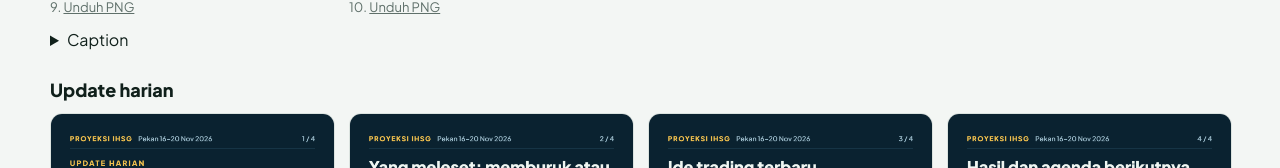
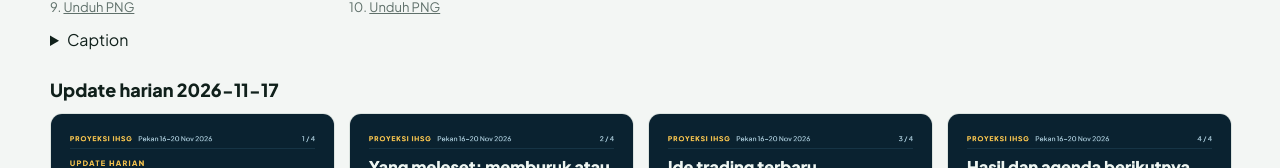
Before and after one commit to ihsghodler/ihsghodler, a plain HTML site: page kartu/index.html in a window 1280 px wide. Shown: the part 1351-1519 px from the top of the page. Drawn offline with Linux system fonts and the light colour scheme.

Commit message:
Pembaruan otomatis 2026-11-18T08:08:21+07:00

```diff
--- a/kartu/index.html
+++ b/kartu/index.html
@@ -16,7 +16,7 @@ Saringan tren &amp; MA: INDF, BBRI, UNTR, BBNI, TINS, TPIA
 
 Bukan saran investasi. Proyeksi adalah estimasi model yang bisa meleset; ide trading adalah hasil saringan teknikal, bukan rekomendasi beli atau jual.
 
-#IHSG #saham #sahamindonesia #analisissaham #pasarmodal #investasi</pre></details></section><section><h2>Update harian</h2><div class="galeri"><figure><a href="2026-11-16-harian/01-update.png"><img src="2026-11-16-harian/01-update.png" alt="Update harian, kartu 1"></a><figcaption>1. <a href="2026-11-16-harian/01-update.png" download>Unduh PNG</a></figcaption></figure><figure><a href="2026-11-16-harian/02-meleset.png"><img src="2026-11-16-harian/02-meleset.png" alt="Update harian, kartu 2"></a><figcaption>2. <a href="2026-11-16-harian/02-meleset.png" download>Unduh PNG</a></figcaption></figure><figure><a href="2026-11-16-harian/03-ide-baru.png"><img src="2026-11-16-harian/03-ide-baru.png" alt="Update harian, kartu 3"></a><figcaption>3. <a href="2026-11-16-harian/03-ide-baru.png" download>Unduh PNG</a></figcaption></figure><figure><a href="2026-11-16-harian/04-agenda.png"><img src="2026-11-16-harian/04-agenda.png" alt="Update harian, kartu 4"></a><figcaption>4. <a href="2026-11-16-harian/04-agenda.png" download>Unduh PNG</a></figcaption></figure></div><details><summary>Caption</summary><pre>Update IHSG Selasa, 17 Nov 2026
+#IHSG #saham #sahamindonesia #analisissaham #pasarmodal #investasi</pre></details></section><section><h2>Update harian 2026-11-17</h2><div class="galeri"><figure><a href="2026-11-17-harian/01-update.png"><img src="2026-11-17-harian/01-update.png" alt="Update harian 2026-11-17, kartu 1"></a><figcaption>1. <a href="2026-11-17-harian/01-update.png" download>Unduh PNG</a></figcaption></figure><figure><a href="2026-11-17-harian/02-meleset.png"><img src="2026-11-17-harian/02-meleset.png" alt="Update harian 2026-11-17, kartu 2"></a><figcaption>2. <a href="2026-11-17-harian/02-meleset.png" download>Unduh PNG</a></figcaption></figure><figure><a href="2026-11-17-harian/03-ide-baru.png"><img src="2026-11-17-harian/03-ide-baru.png" alt="Update harian 2026-11-17, kartu 3"></a><figcaption>3. <a href="2026-11-17-harian/03-ide-baru.png" download>Unduh PNG</a></figcaption></figure><figure><a href="2026-11-17-harian/04-agenda.png"><img src="2026-11-17-harian/04-agenda.png" alt="Update harian 2026-11-17, kartu 4"></a><figcaption>4. <a href="2026-11-17-harian/04-agenda.png" download>Unduh PNG</a></figcaption></figure></div><details><summary>Caption</summary><pre>Update IHSG Selasa, 17 Nov 2026
 
 IHSG ditutup di 5.304,76 (−0,30% hari ini, −0,74% sejak Jumat), di dalam rentang proyeksi 5.166–5.571.
 IHSG turun 0,30% ke 5.304,76 setelah sempat menguat di sesi I, terseret Wall Street dan sikap menunggu RDG BI; asing jual bersih ±Rp484 miliar menurut CNBC Indonesia (BBCA, TLKM), sementara Kontan mencatat beli bersih.
```
Also changed, not shown: kartu/2026-11-17-harian/01-update.png (added), kartu/2026-11-17-harian/02-meleset.png (added), kartu/2026-11-17-harian/03-ide-baru.png (added), kartu/2026-11-17-harian/04-agenda.png (added).
